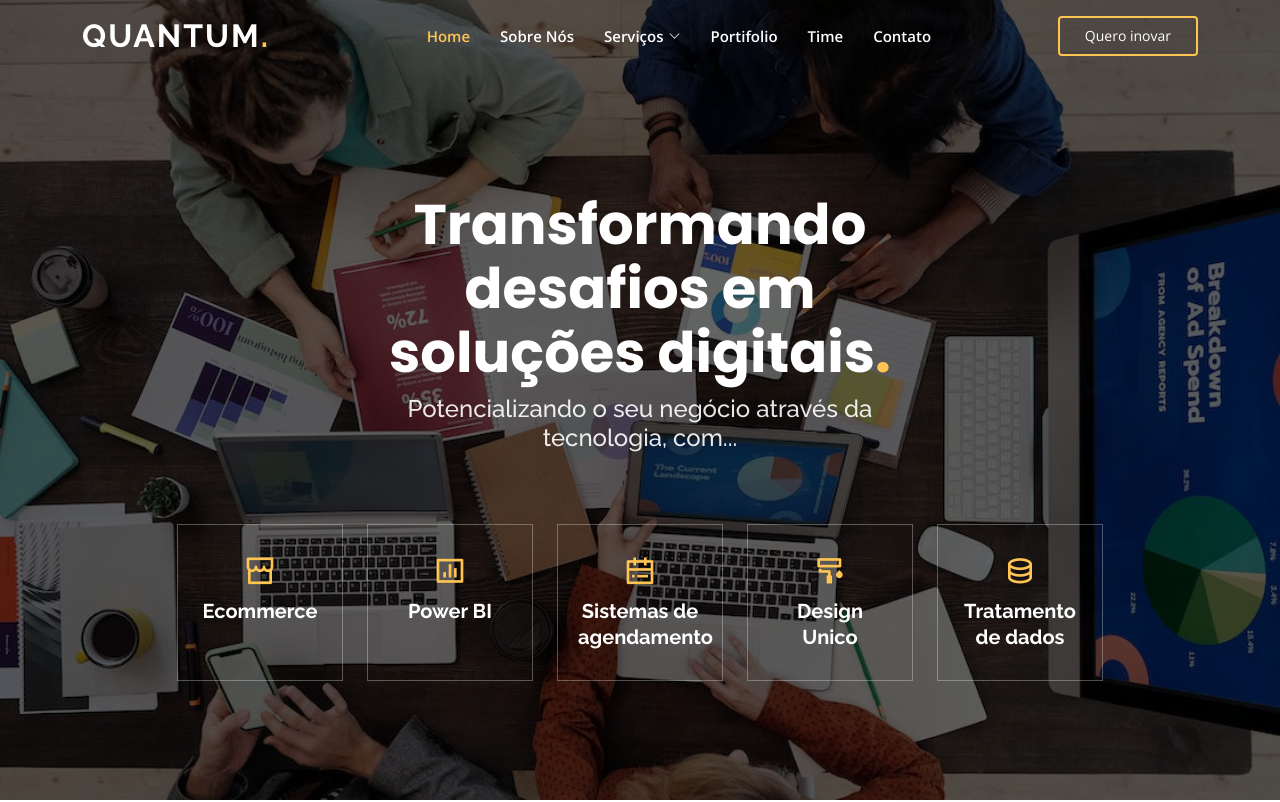
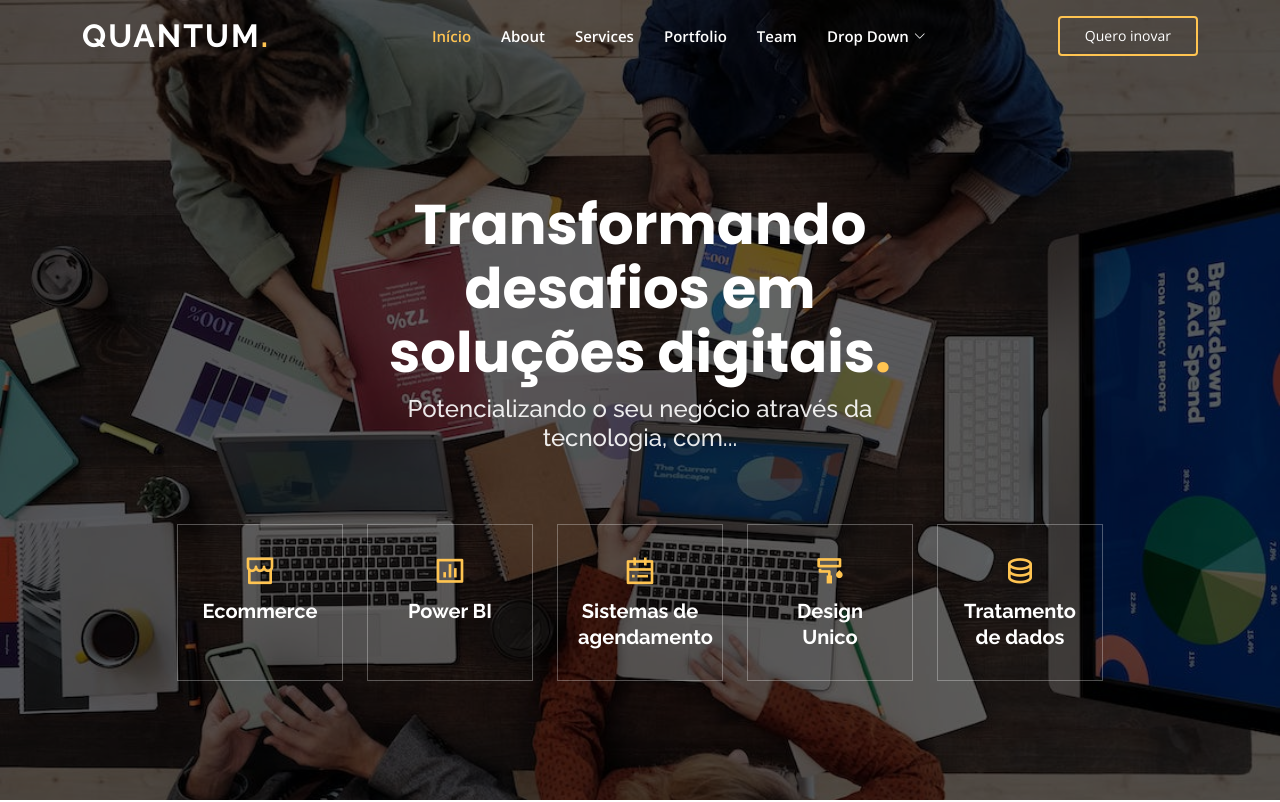
Before and after one commit to lucaspincho/QuantumTech, a plain HTML site: page Gp/index.html in a window 1280 px wide. Shown: the top 802 px of the page. Drawn offline with nearby package versions, Linux system fonts and the light colour scheme.

Commit message:
fix: navbar

```diff
--- a/Gp/index.html
+++ b/Gp/index.html
@@ -53,7 +53,7 @@
 
       <nav id="navbar" class="navbar order-last order-lg-0">
         <ul>
-          <li><a class="nav-link scrollto active" href="#hero">Home</a></li>
+          <!-- <li><a class="nav-link scrollto active" href="#hero">Home</a></li>
           <li><a class="nav-link scrollto" href="#about">Sobre Nós</a></li>
           <li class="dropdown"><a href="#services"><span>Serviços</span> <i class="bi bi-chevron-down"></i></a>
             <ul>
@@ -65,7 +65,13 @@
           </li>
           <li><a class="nav-link scrollto " href="#portfolio">Portifolio</a></li>
           <li><a class="nav-link scrollto" href="#team">Time</a></li>
-          <li><a class="nav-link scrollto" href="#contact">Contato</a></li>
+          <li><a class="nav-link scrollto" href="#contact">Contato</a></li> -->
+          <li><a class="nav-link scrollto active" href="#hero">Início</a></li>
+          <li><a class="nav-link scrollto" href="#about">About</a></li>
+          <li><a class="nav-link scrollto" href="#services">Services</a></li>
+          <li><a class="nav-link scrollto " href="#portfolio">Portfolio</a></li>
+          <li><a class="nav-link scrollto" href="#team">Team</a></li>
+          <li class="dropdown"><a href="#"><span>Drop Down</span> <i class="bi bi-chevron-down"></i></a>
         </ul>
         <i class="bi bi-list mobile-nav-toggle"></i>
       </nav><!-- .navbar -->
```
